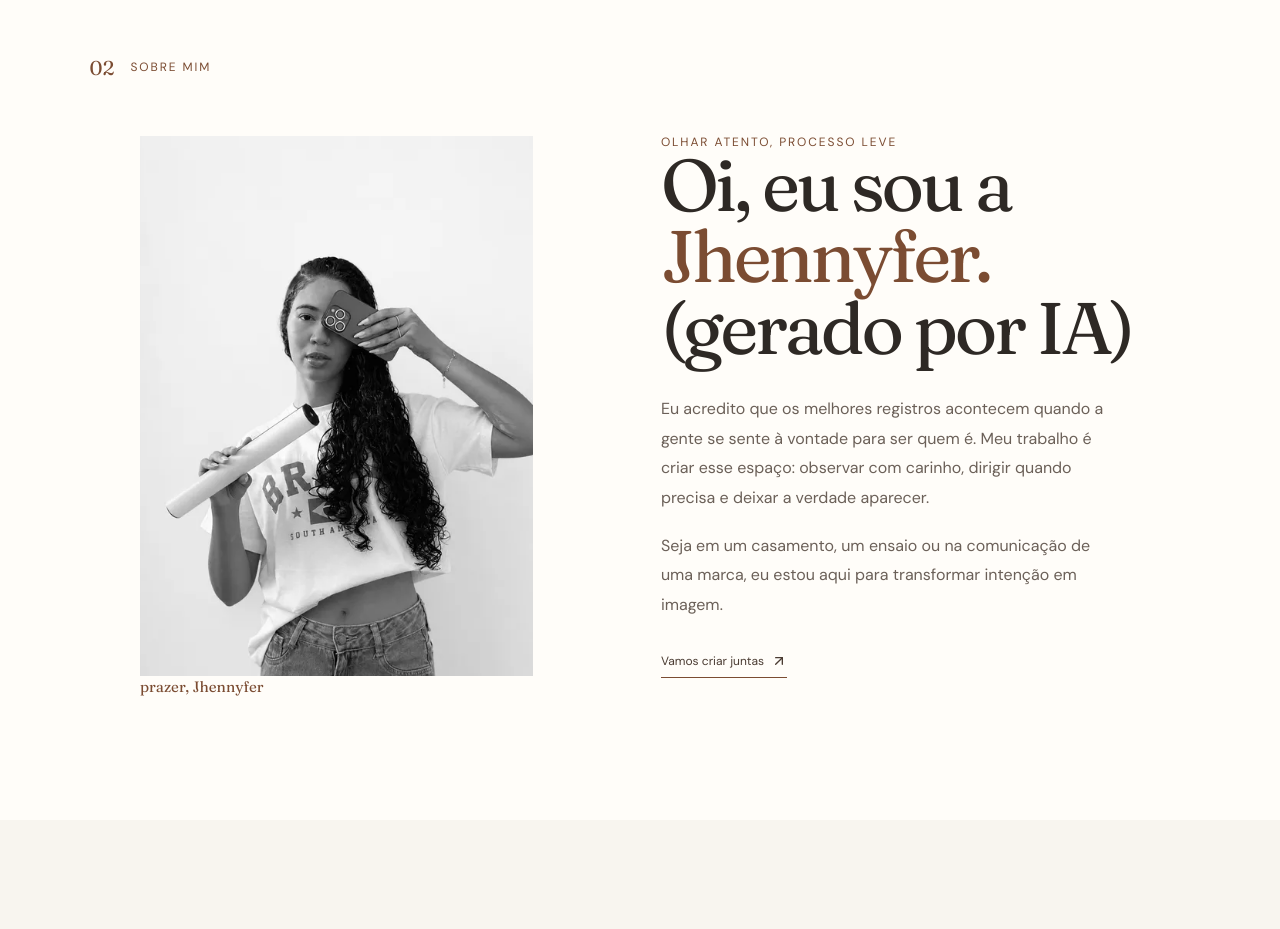
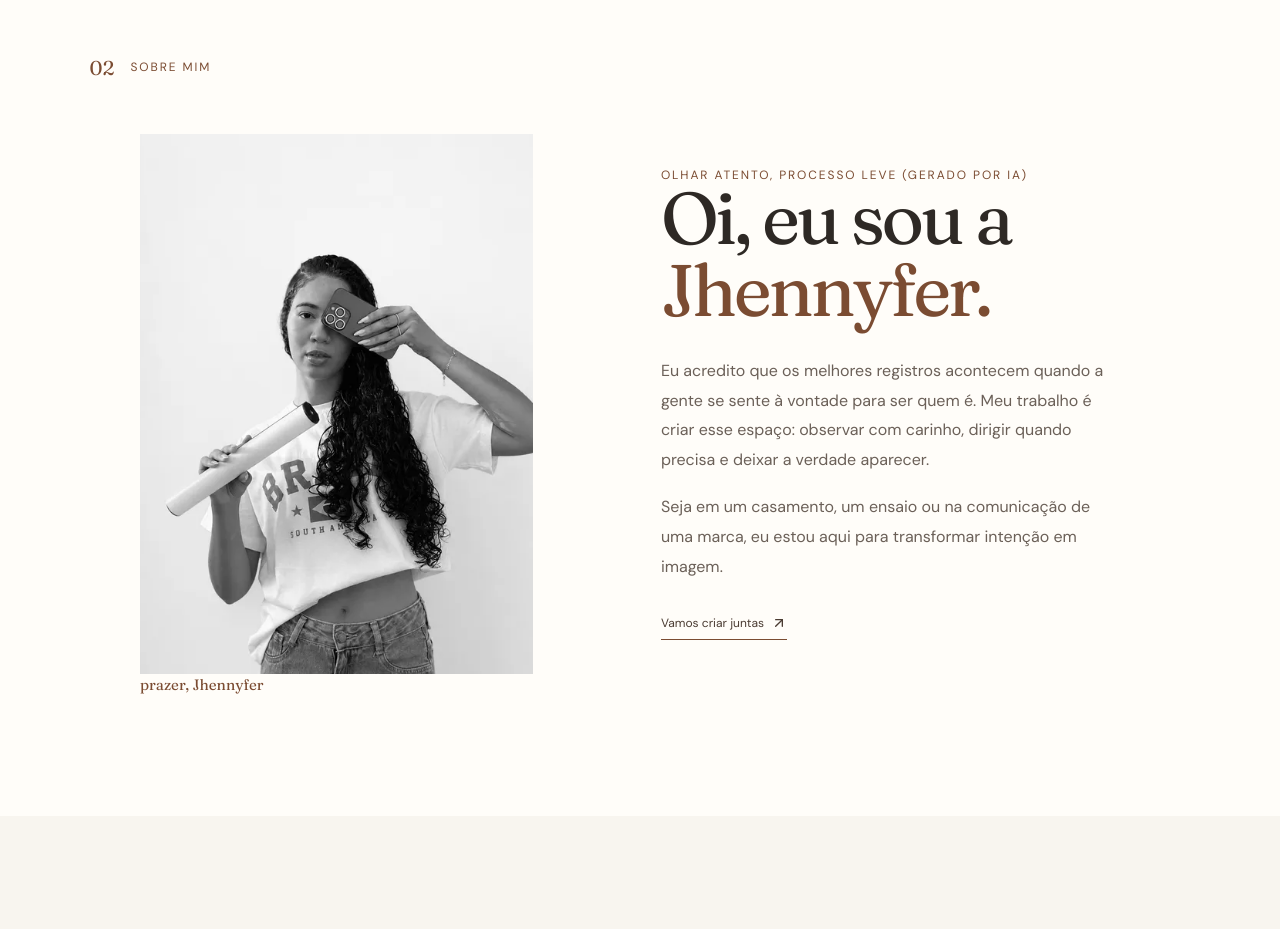
Before and after one commit to Sunnyzit0/jhennyfer-videomaker, a React (Vite) app: page / in a window 1280 px wide. Shown: the part 940-1869 px from the top of the page. Built offline with nearby package versions, Linux system fonts and the light colour scheme.

Commit message:
docs: mover marcação de texto gerado por IA para o texto pequeno

```diff
--- a/src/components/Sobre.jsx
+++ b/src/components/Sobre.jsx
@@ -10,8 +10,8 @@ export function Sobre() {
           <span>prazer, Jhennyfer</span>
         </div>
         <div className="about-copy">
-          <p className="eyebrow">olhar atento, processo leve</p>
-          <h2>Oi, eu sou a <em>Jhennyfer.</em> (gerado por IA)</h2>
+          <p className="eyebrow">olhar atento, processo leve (gerado por IA)</p>
+          <h2>Oi, eu sou a <em>Jhennyfer.</em></h2>
           <p>Eu acredito que os melhores registros acontecem quando a gente se sente à vontade para ser quem é. Meu trabalho é criar esse espaço: observar com carinho, dirigir quando precisa e deixar a verdade aparecer.</p>
           <p>Seja em um casamento, um ensaio ou na comunicação de uma marca, eu estou aqui para transformar intenção em imagem.</p>
           <a className="text-link" href="#contato">Vamos criar juntas <ArrowUpRight size={16} /></a>
```
